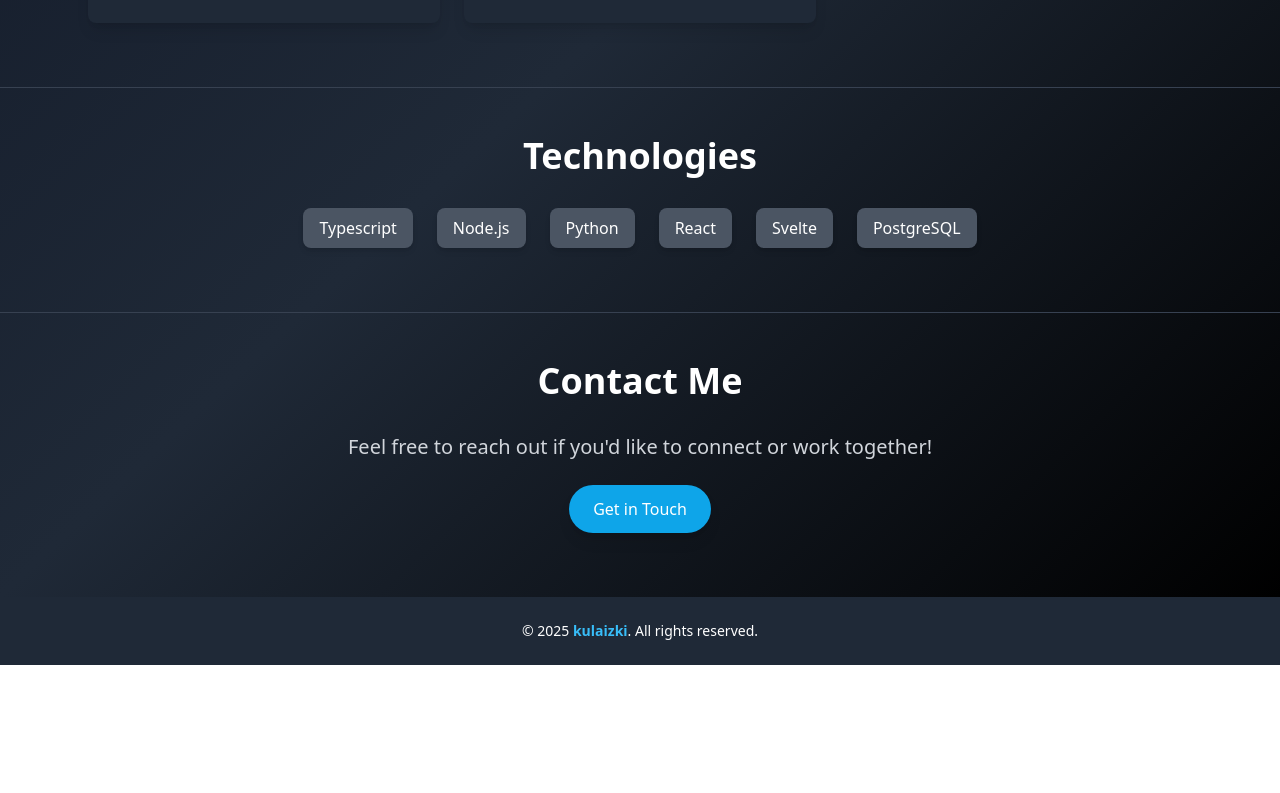
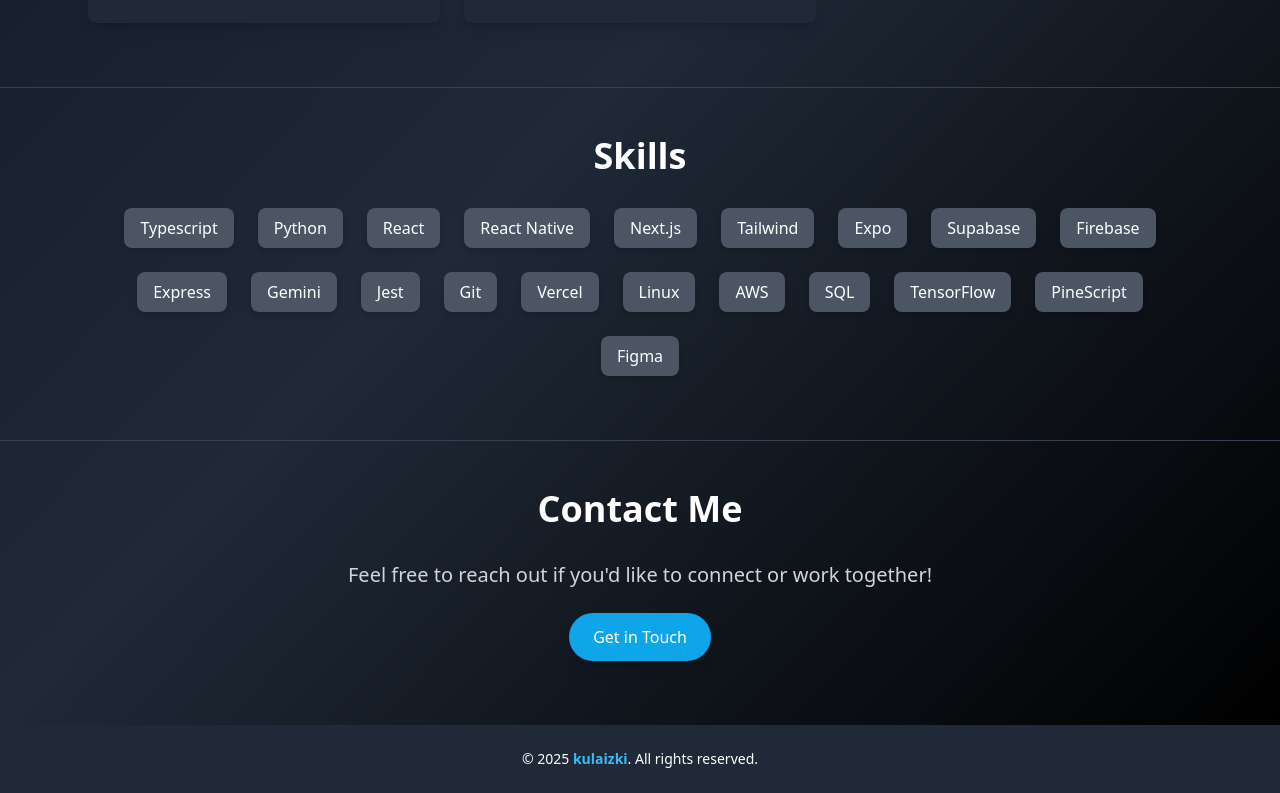
Before and after one commit to kulaizki/portfolio, a SvelteKit app: page / in a window 1280 px wide. Shown: the part 1402-2195 px from the top of the page. Before the commit the page ends 2067 px from the top, so only its background shows below. Built offline with nearby package versions, Linux system fonts and the light colour scheme.

Commit message:
feat: update skills

```diff
--- a/src/lib/components/TechItem.svelte
+++ b/src/lib/components/SkillItem.svelte
@@ -1,7 +1,7 @@
 <script>
-  export let techName = '';
+  export let skillName = '';
 </script>
 
 <div class="px-4 py-2 bg-gray-600 rounded-lg shadow-md hover:bg-sky-500 text-white hover:text-white transition-all duration-300">
-  {techName}
+  {skillName}
 </div>
--- a/src/routes/Technologies.svelte
+++ b/src/routes/Technologies.svelte
@@ -1,18 +1,32 @@
 <script lang="ts">
-  import TechItem from "$lib/components/TechItem.svelte";
+  import SkillItem from "$lib/components/SkillItem.svelte";
   export let className: string = '';
 </script>
 
-<section id="technologies" class="py-12 text-white {className}">
+<section id="Skillnologies" class="py-12 text-white {className}">
   <div class="max-w-6xl mx-auto px-6">
-    <h2 class="text-3xl md:text-4xl font-bold text-center mb-8">Technologies</h2>
+    <h2 class="text-3xl md:text-4xl font-bold text-center mb-8">Skills</h2>
     <div class="flex flex-wrap justify-center gap-6">
-      <TechItem techName="Typescript" />
-      <TechItem techName="Node.js" />
-      <TechItem techName="Python" />
-      <TechItem techName="React" />
-      <TechItem techName="Svelte" />
-      <TechItem techName="PostgreSQL" />
+      <SkillItem skillName="Typescript" />
+      <SkillItem skillName="Python" />
+      <SkillItem skillName="React" />
+      <SkillItem skillName="React Native" />
+      <SkillItem skillName="Next.js" />
+      <SkillItem skillName="Tailwind" />
+      <SkillItem skillName="Expo" />
+      <SkillItem skillName="Supabase" />
+      <SkillItem skillName="Firebase" />
+      <SkillItem skillName="Express" />
+      <SkillItem skillName="Gemini" />
+      <SkillItem skillName="Jest" />
+      <SkillItem skillName="Git" />
+      <SkillItem skillName="Vercel" />
+      <SkillItem skillName="Linux" />
+      <SkillItem skillName="AWS" />
+      <SkillItem skillName="SQL" />
+      <SkillItem skillName="TensorFlow" />
+      <SkillItem skillName="PineScript" />
+      <SkillItem skillName="Figma" />
     </div>
   </div>
 </section>
```
